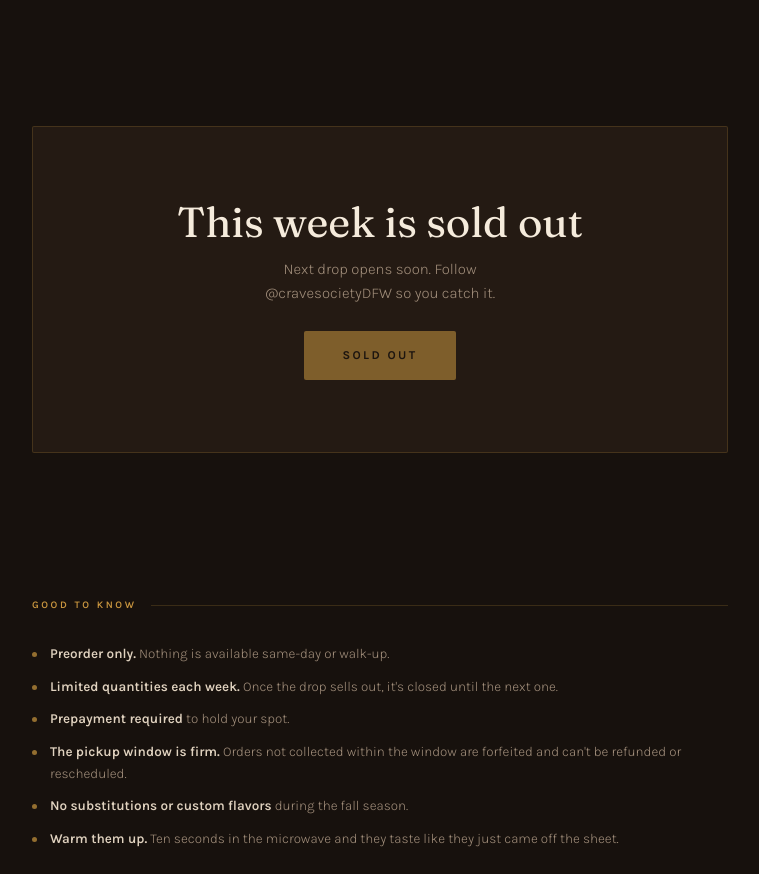
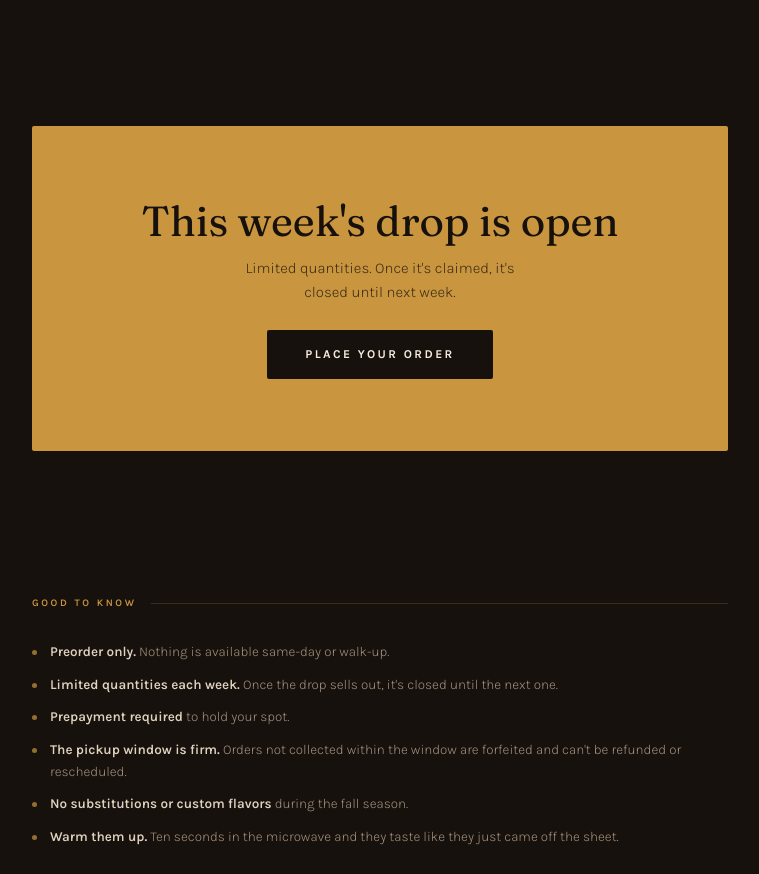
Before and after one commit to mslaceyj-source/Crave-society, a plain HTML site: page Index.html in a window 1280 px wide. Shown: the part 2920-3794 px from the top of the page, without its empty margins (260-1019 px from the left). Drawn offline with Linux system fonts and the light colour scheme.

Commit message:
Update Index.html

```diff
--- a/Index.html
+++ b/Index.html
@@ -33,7 +33,7 @@ const DROP = {
   ],
 
   // Set to true when you sell out — flips the banner and button.
-  soldOut: true
+  soldOut: false
 
 };
 
```
